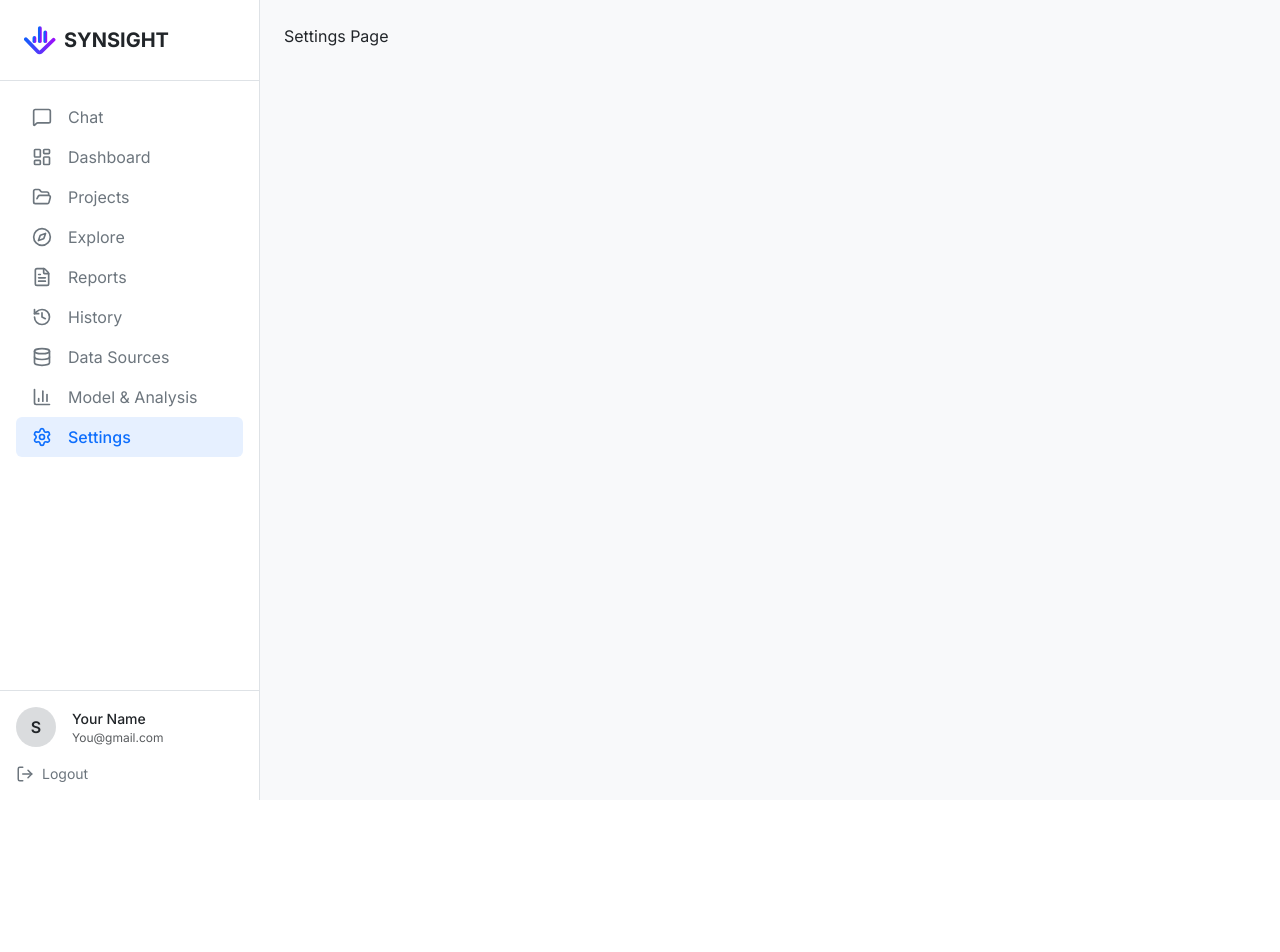
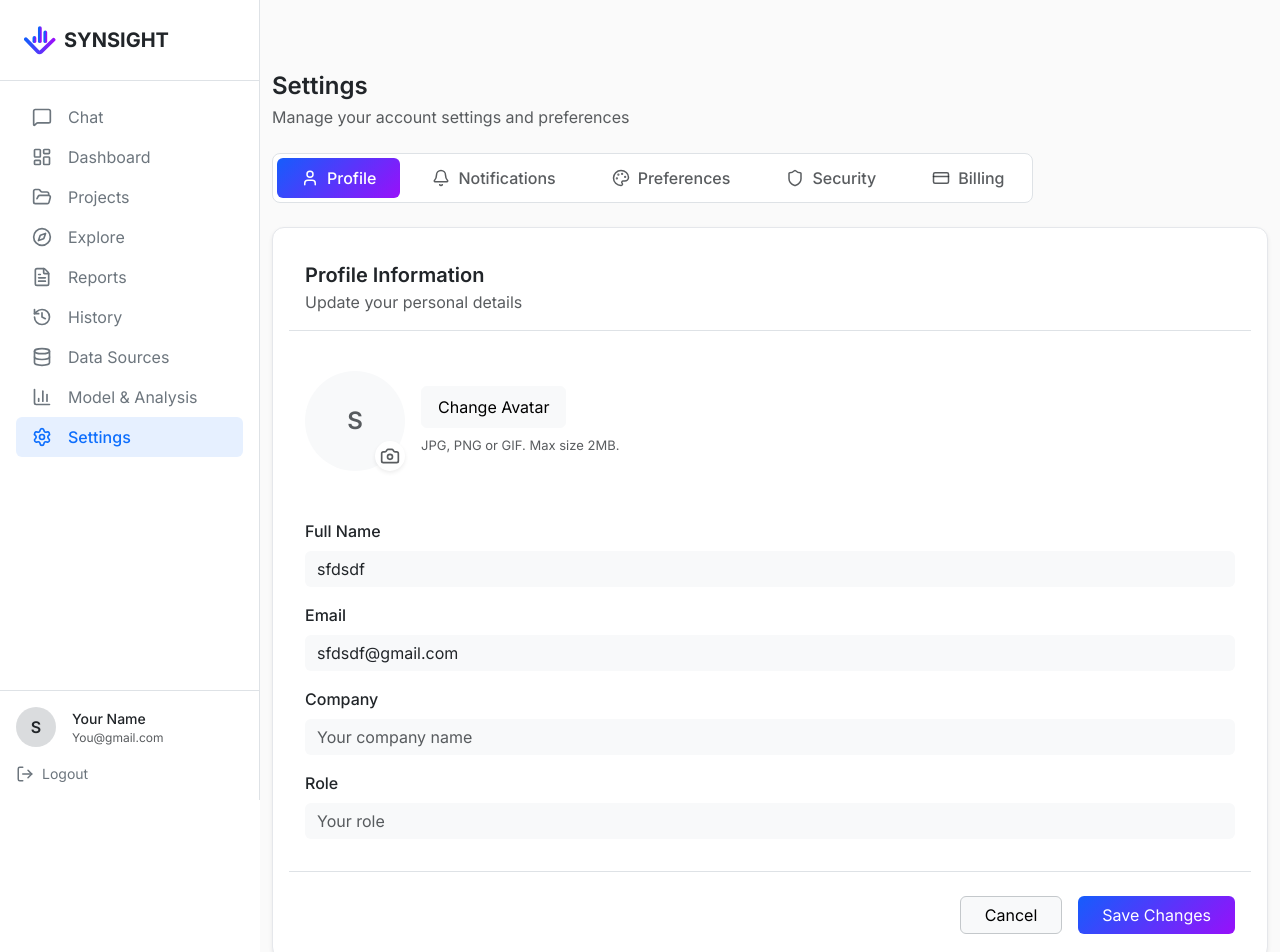
Before and after one commit to anish-aryal/SYNSIGHT, a React (Vite) app in the folder client/: page /settings in a window 1280 px wide. Shown: the top 952 px of the page. Before the commit the page ends 800 px from the top, so only its background shows below. Built offline with nearby package versions, Linux system fonts and the light colour scheme.

Commit message:
Profile Settings

```diff
--- a/client/src/main.jsx
+++ b/client/src/main.jsx
@@ -7,6 +7,7 @@ import Explore from './pages/Explore/Explore';
 import Chat from './pages/Chat/Chat';
 import Reports from './pages/Reports/Reports';
 import Projects from './pages/Projects/Projects';
+import Settings from './pages/Settings/Settings';
 import 'bootstrap/dist/css/bootstrap.min.css';
 import './index.css';
 
@@ -25,7 +26,7 @@ ReactDOM.createRoot(document.getElementById('root')).render(
           <Route path="/history" element={<div className="p-4">History Page</div>} />
           <Route path="/data-sources" element={<div className="p-4">Data Sources Page</div>} />
           <Route path="/model-analysis" element={<div className="p-4">Model & Analysis Page</div>} />
-          <Route path="/settings" element={<div className="p-4">Settings Page</div>} />
+          <Route path="/settings" element={<Settings />} />
         </Routes>
       </App>
     </Router>
--- /dev/null
+++ b/client/src/pages/Settings/Settings.css
@@ -0,0 +1,23 @@
+/* Settings Page Styles */
+.settings-page {
+  min-height: 100vh;
+  background-color: #fafafa;
+  padding: 1.5rem 0;
+}
+
+/* Settings tabs */
+
+.settings-tabs .nav-link:hover {
+  background-color: #ffffff;
+}
+
+/* Form inputs */
+.settings-page .form-control:focus {
+  box-shadow: none;
+  background-color: #f3f4f6;
+}
+
+/* Buttons */
+.settings-page .gradient-primary:hover {
+  opacity: 0.9;
+}
--- /dev/null
+++ b/client/src/pages/Settings/Settings.jsx
@@ -0,0 +1,34 @@
+import React, { useState } from 'react';
+import { Container, Row, Col } from 'reactstrap';
+import PageHeader from '../../components/PageHeader/PageHeader';
+import SettingsTabs from './components/SettingsTabs';
+import ProfileSettings from './components/ProfileSettings';
+import './Settings.css';
+
+export default function Settings() {
+  const [activeTab, setActiveTab] = useState('profile');
+
+  return (
+    <div className="settings-page">
+      <Container className="mt-5">
+        <Row>
+          <Col>
+            <PageHeader
+              title="Settings"
+              subtitle="Manage your account settings and preferences"
+            />
+
+            <SettingsTabs
+              activeTab={activeTab}
+              setActiveTab={setActiveTab}
+            />
+
+            <div className="mt-4">
+              <ProfileSettings />
+            </div>
+          </Col>
+        </Row>
+      </Container>
+    </div>
+  );
+}
--- /dev/null
+++ b/client/src/pages/Settings/components/ProfileSettings.jsx
@@ -0,0 +1,232 @@
+import React, { useState, useRef } from 'react';
+import { Card, CardHeader, CardBody, CardFooter, Form, FormGroup, Label, Input, Button } from 'reactstrap';
+import { Camera } from 'lucide-react';
+
+export default function ProfileSettings() {
+  const [formData, setFormData] = useState({
+    fullName: 'sfdsdf',
+    email: 'sfdsdf@gmail.com',
+    company: '',
+    role: ''
+  });
+
+  const [avatarUrl, setAvatarUrl] = useState(null);
+  const fileInputRef = useRef(null);
+
+  const handleChange = (e) => {
+    setFormData({
+      ...formData,
+      [e.target.name]: e.target.value
+    });
+  };
+
+  const handleAvatarClick = () => {
+    fileInputRef.current.click();
+  };
+
+  const handleAvatarChange = (e) => {
+    const file = e.target.files[0];
+
+    if (file) {
+      // Validate file type
+      const validTypes = ['image/jpeg', 'image/jpg', 'image/png', 'image/gif'];
+      if (!validTypes.includes(file.type)) {
+        alert('Please upload a JPG, PNG, or GIF image.');
+        return;
+      }
+
+      // Validate file size (2MB)
+      const maxSize = 2 * 1024 * 1024;
+      if (file.size > maxSize) {
+        alert('File size must be less than 2MB.');
+        return;
+      }
+
+      // Create preview URL
+      const reader = new FileReader();
+      reader.onloadend = () => {
+        setAvatarUrl(reader.result);
+      };
+      reader.readAsDataURL(file);
+    }
+  };
+
+  const handleSave = () => {
+    console.log('Saving profile:', formData);
+  };
+
+  const handleCancel = () => {
+    setFormData({
+      fullName: 'sfdsdf',
+      email: 'sfdsdf@gmail.com',
+      company: '',
+      role: ''
+    });
+    setAvatarUrl(null);
+    if (fileInputRef.current) {
+      fileInputRef.current.value = '';
+    }
+  };
+
+  const getInitials = (name) => {
+    return name
+      .split(' ')
+      .map(word => word[0])
+      .join('')
+      .toUpperCase()
+      .slice(0, 2);
+  };
+
+  return (
+    <Card className="p-3 border-1 shadow-sm">
+      <CardHeader className="bg-white border-bottom py-3">
+        <span className="fw-semibold mb-1" style={{ fontSize: '20px' }}>Profile Information</span>
+        <p className="text-muted mb-0" >
+          Update your personal details
+        </p>
+      </CardHeader>
+
+      <CardBody>
+        {/* Avatar Section */}
+        <div className="d-flex align-items-center gap-3 mb-4 py-4">
+          <div
+            className="position-relative"
+            style={{ cursor: 'pointer' }}
+            onClick={handleAvatarClick}
+          >
+            {avatarUrl ? (
+              <img
+                src={avatarUrl}
+                alt="Profile Avatar"
+                className="rounded-circle"
+                style={{
+                  width: '100px',
+                  height: '100px',
+                  objectFit: 'cover'
+                }}
+              />
+            ) : (
+              <div
+                className="rounded-circle bg-light d-flex align-items-center justify-content-center text-muted"
+                style={{
+                  width: '100px',
+                  height: '100px',
+                  fontSize: '24px',
+                  fontWeight: '600'
+                }}
+              >
+                {getInitials(formData.fullName)}
+              </div>
+            )}
+
+            {/* Camera Icon Overlay */}
+            <div
+              className="position-absolute bg-white rounded-circle d-flex align-items-center justify-content-center shadow-sm"
+              style={{
+                width: '30px',
+                height: '30px',
+                bottom: '0',
+                right: '0',
+                border: '2px solid white'
+              }}
+            >
+              <Camera size={20} className="text-muted" />
+            </div>
+          </div>
+
+          <div className="flex-grow-1">
+            <Button
+              color="light"
+              className="border-1 px-3 py-2 mb-2"
+              onClick={handleAvatarClick}
+            >
+              Change Avatar
+            </Button>
+            <p className="text-muted mb-0" style={{ fontSize: '13px' }}>
+              JPG, PNG or GIF. Max size 2MB.
+            </p>
+          </div>
+
+          {/* Hidden File Input */}
+          <input
+            ref={fileInputRef}
+            type="file"
+            accept="image/jpeg,image/jpg,image/png,image/gif"
+            style={{ display: 'none' }}
+            onChange={handleAvatarChange}
+          />
+        </div>
+
+        <Form>
+          <FormGroup>
+            <Label for="fullName" className="fw-medium mb-2">Full Name</Label>
+            <Input
+              type="text"
+              id="fullName"
+              name="fullName"
+              value={formData.fullName}
+              onChange={handleChange}
+              className="bg-light border-0"
+            />
+          </FormGroup>
+
+          <FormGroup>
+            <Label for="email" className="fw-medium mb-2">Email</Label>
+            <Input
+              type="email"
+              id="email"
+              name="email"
+              value={formData.email}
+              onChange={handleChange}
+              className="bg-light border-0"
+            />
+          </FormGroup>
+
+          <FormGroup>
+            <Label for="company" className="fw-medium mb-2">Company</Label>
+            <Input
+              type="text"
+              id="company"
+              name="company"
+              value={formData.company}
+              onChange={handleChange}
+              placeholder="Your company name"
+              className="bg-light border-0"
+            />
+          </FormGroup>
+
+          <FormGroup>
+            <Label for="role" className="fw-medium mb-2">Role</Label>
+            <Input
+              type="text"
+              id="role"
+              name="role"
+              value={formData.role}
+              onChange={handleChange}
+              placeholder="Your role"
+              className="bg-light border-0"
+            />
+          </FormGroup>
+        </Form>
+      </CardBody>
+
+      <CardFooter className="bg-white border-top pt-4">
+        <div className="d-flex justify-content-end gap-3">
+          <Button
+            color="light"
+            className="border-1 border-secondary-subtle px-4"
+            onClick={handleCancel}
+          >
+            Cancel
+          </Button>
+          <Button
+            className="gradient-primary border-0 px-4"
+            onClick={handleSave}
+          >
+            Save Changes
+          </Button>
+        </div>
+      </CardFooter>
+    </Card>
+  );
+}
--- /dev/null
+++ b/client/src/pages/Settings/components/SettingsTabs.jsx
@@ -0,0 +1,39 @@
+import React from 'react';
+import { Nav, NavItem, NavLink } from 'reactstrap';
+import { User, Bell, Palette, Shield, CreditCard } from 'lucide-react';
+
+export default function SettingsTabs({ activeTab, setActiveTab }) {
+  const tabs = [
+    { id: 'profile', label: 'Profile', icon: User },
+    { id: 'notifications', label: 'Notifications', icon: Bell },
+    { id: 'preferences', label: 'Preferences', icon: Palette },
+    { id: 'security', label: 'Security', icon: Shield },
+    { id: 'billing', label: 'Billing', icon: CreditCard }
+  ];
+
+  return (
+    <div className="p-1 bg-white rounded-3 d-inline-flex border">
+    <Nav className="settings-tabs gap-2">
+      {tabs.map((tab) => {
+        const Icon = tab.icon;
+        return (
+          <NavItem key={tab.id}>
+            <NavLink
+              className={`d-flex align-items-center gap-2 px-4 py-2 rounded-2 fw-medium ${
+                activeTab === tab.id
+                  ? 'gradient-primary text-white'
+                  : 'text-muted bg-white'
+              }`}
+              style={{ cursor: 'pointer'}}
+              onClick={() => setActiveTab(tab.id)}
+            >
+              <Icon size={18} />
+              <span>{tab.label}</span>
+            </NavLink>
+          </NavItem>
+        );
+      })}
+    </Nav>
+    </div>
+  );
+}
```
